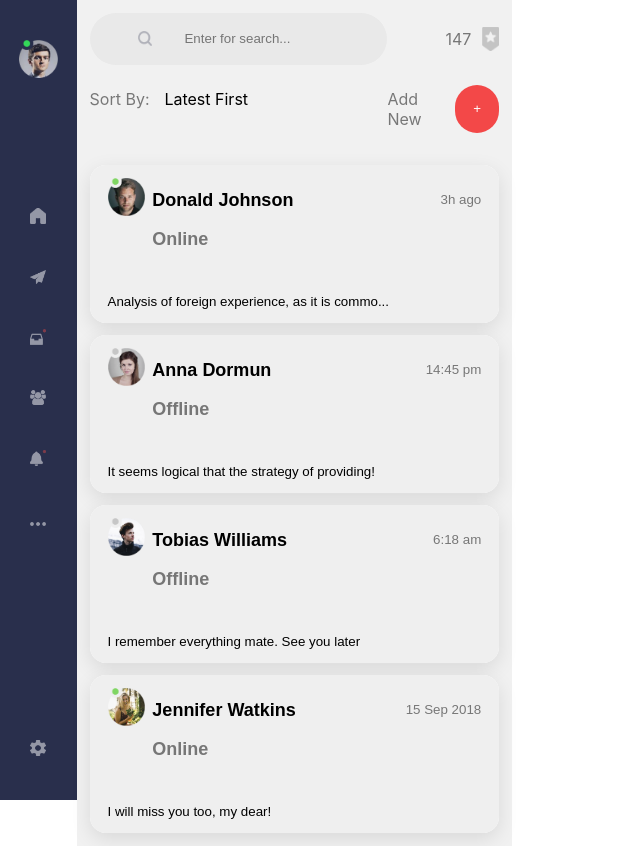
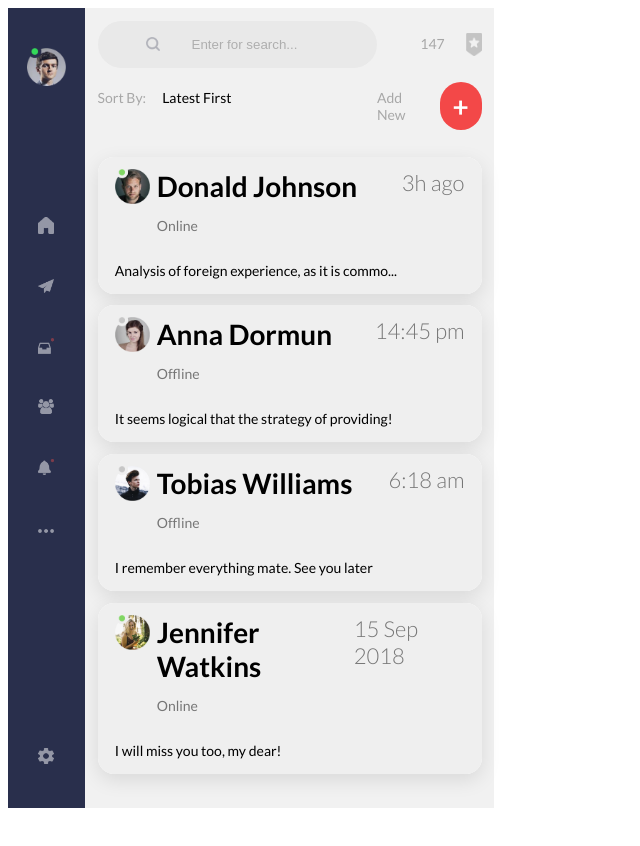
Before and after one commit to DDVVPP/Chat-App-Style-Challenge, a React (Create React App) app: page /inbox in a window 1280 px wide. Shown: the whole page, without its empty margins (0-640 px from the left). After the commit the page ends 816 px from the top, so only its background shows below. Built offline with nearby package versions, Linux system fonts and the light colour scheme.

Commit message:
feat: updated and added global styles, cleaned up local styles for most files

```diff
--- a/public/index.html
+++ b/public/index.html
@@ -2,13 +2,14 @@
 <html lang="en">
   <head>
     <meta charset="utf-8" />
+    <link
+      href="https://fonts.googleapis.com/css2?family=Lato:wght@100;300;400;700;900&display=swap"
+      rel="stylesheet"
+    />
     <link rel="icon" href="%PUBLIC_URL%/favicon.ico" />
     <meta name="viewport" content="width=device-width, initial-scale=1" />
     <meta name="theme-color" content="#000000" />
-    <meta
-      name="description"
-      content="Web site created using create-react-app"
-    />
+    <meta name="description" content="Web site created using create-react-app" />
     <link rel="apple-touch-icon" href="%PUBLIC_URL%/logo192.png" />
     <!--
       manifest.json provides metadata used when your web app is installed on a
@@ -26,6 +27,7 @@
     -->
     <title>React App</title>
   </head>
+
   <body>
     <noscript>You need to enable JavaScript to run this app.</noscript>
     <div id="root"></div>
--- a/src/App.js
+++ b/src/App.js
@@ -1,8 +1,9 @@
 import React from 'react';
-import styled from 'styled-components';
+import styled, { ThemeProvider } from 'styled-components';
 
 import NavigationPanel from './components/DirectMessaging/NavigationPanel';
 import GlobalStyle from './components/styles/globalStyle';
+import theme from './components/styles/theme.ts';
 import Routes from './routes';
 
 const Wrapper = styled.div`
@@ -11,11 +12,13 @@ const Wrapper = styled.div`
 `;
 function App() {
   return (
-    <Wrapper>
-      <NavigationPanel />
-      <Routes />
-      <GlobalStyle />
-    </Wrapper>
+    <ThemeProvider theme={theme}>
+      <Wrapper>
+        <NavigationPanel />
+        <Routes />
+        <GlobalStyle />
+      </Wrapper>
+    </ThemeProvider>
   );
 }
 
--- a/src/components/DirectMessaging/FriendCard.js
+++ b/src/components/DirectMessaging/FriendCard.js
@@ -1,15 +1,14 @@
 import React, { useState } from 'react';
 
 import {
-  Wrapper,
-  ContentWrapper,
+  FriendCardContainer,
+  ContentContainer,
   Button,
-  ProfileSummaryWrapper,
-  NameTimeWrapper,
+  FlexRowContainer,
   ImageUser,
-  NameText,
-  GreyText,
-  ParagraphText,
+  FlexColumnContainer,
+  ParagraphTextGrey,
+  H3TextGrey,
 } from '../styles/FriendCardStyles';
 
 const FriendCard = ({ selectedFriend, setProfile, profile, setFriend }) => {
@@ -21,25 +20,25 @@ const FriendCard = ({ selectedFriend, setProfile, profile, setFriend }) => {
     setButtonColor(!buttonColor);
   };
   return (
-    <Wrapper>
-      <Button buttonColor={buttonColor} onClick={ChatAndProfile}>
-        <ContentWrapper>
-          <ProfileSummaryWrapper>
+    <FriendCardContainer>
+      <Button typ="button" buttonColor={buttonColor} onClick={ChatAndProfile}>
+        <ContentContainer>
+          <FlexRowContainer>
             <ImageUser src={selectedFriend.profilePhoto} alt="profile" />
-            <NameTimeWrapper>
-              <NameText>
-                {selectedFriend.firstName} {selectedFriend.lastName}
-                <GreyText>{selectedFriend.status}</GreyText>
-              </NameText>
-              <GreyText>{selectedFriend.timeStamp}</GreyText>
-            </NameTimeWrapper>
-          </ProfileSummaryWrapper>
-          <ParagraphText>
-            {selectedFriend.messagesReceived[selectedFriend.messagesReceived.length - 1]}
-          </ParagraphText>
-        </ContentWrapper>
+            <FlexRowContainer>
+              <FlexColumnContainer>
+                <h2>
+                  {selectedFriend.firstName} {selectedFriend.lastName}
+                </h2>
+                <ParagraphTextGrey>{selectedFriend.status}</ParagraphTextGrey>
+              </FlexColumnContainer>
+              <H3TextGrey>{selectedFriend.timeStamp}</H3TextGrey>
+            </FlexRowContainer>
+          </FlexRowContainer>
+          <p>{selectedFriend.messagesReceived[selectedFriend.messagesReceived.length - 1]}</p>
+        </ContentContainer>
       </Button>
-    </Wrapper>
+    </FriendCardContainer>
   );
 };
 
--- a/src/components/DirectMessaging/FriendListPanel.js
+++ b/src/components/DirectMessaging/FriendListPanel.js
@@ -2,43 +2,41 @@ import React from 'react';
 
 import friends from '../../data/friends';
 import {
-  Wrapper,
-  SearchWrapper,
-  SearchBadgeWrapper,
-  StarBadgeWrapper,
-  SortWrapper,
-  Input,
-  GreyText,
-  NameText,
+  FriendListContainer,
+  Searchbar,
+  FlexRowSpaceBtwnContainer,
+  FlexRowEndContainer,
+  SortContainer,
+  ParagraphTextGrey,
   Button,
-  Image,
-  ImageBadge,
 } from '../styles/FriendListPanelStyles';
 import FriendCard from './FriendCard';
 
 const FriendListPanel = ({ setProfile, profile, setFriend, setButtonColor, buttonColor }) => {
   return (
-    <Wrapper>
-      <SearchBadgeWrapper>
-        <SearchWrapper>
-          <Image alt="search" src={require('../../assets/icons/search.png')} />
-          <Input type="text" placeholder="Enter for search..." />
-        </SearchWrapper>
-        <StarBadgeWrapper>
-          <GreyText>147</GreyText>
-          <ImageBadge alt="badge" src={require('../../assets/icons/starBadge.png')} />
-        </StarBadgeWrapper>
-      </SearchBadgeWrapper>
-      <SearchBadgeWrapper>
-        <SortWrapper>
-          <GreyText>Sort By:</GreyText>
-          <NameText>Latest First</NameText>
-        </SortWrapper>
-        <StarBadgeWrapper>
-          <GreyText>Add New</GreyText>
-          <Button>+</Button>
-        </StarBadgeWrapper>
-      </SearchBadgeWrapper>
+    <FriendListContainer>
+      <FlexRowSpaceBtwnContainer>
+        <Searchbar>
+          <img alt="search" src={require('../../assets/icons/search.png')} />
+          <input type="text" placeholder="Enter for search..." />
+        </Searchbar>
+        <FlexRowEndContainer>
+          <ParagraphTextGrey>147</ParagraphTextGrey>
+          <img alt="badge" src={require('../../assets/icons/starBadge.png')} />
+        </FlexRowEndContainer>
+      </FlexRowSpaceBtwnContainer>
+      <FlexRowSpaceBtwnContainer>
+        <SortContainer>
+          <ParagraphTextGrey>Sort By:</ParagraphTextGrey>
+          <p>Latest First</p>
+        </SortContainer>
+        <FlexRowEndContainer>
+          <ParagraphTextGrey>Add New</ParagraphTextGrey>
+          <Button>
+            <h2>+</h2>
+          </Button>
+        </FlexRowEndContainer>
+      </FlexRowSpaceBtwnContainer>
       {friends.map((selectedFriend) => {
         return (
           <FriendCard
@@ -52,7 +50,7 @@ const FriendListPanel = ({ setProfile, profile, setFriend, setButtonColor, butto
           />
         );
       })}
-    </Wrapper>
+    </FriendListContainer>
   );
 };
 
--- a/src/components/styles/FriendCardStyles.js
+++ b/src/components/styles/FriendCardStyles.js
@@ -1,52 +1,44 @@
 import styled from 'styled-components';
 
-export const Wrapper = styled.div`
+export const FriendCardContainer = styled.div`
   display: flex;
   flex-direction: column;
-  background-color: white;
+  background-color: ${({ theme }) => theme.colors.white};
   border-radius: 1rem;
   margin-top: 3%;
   box-shadow: 0 6px 20px 0 rgba(0, 0, 0, 0.1);
 `;
-export const ContentWrapper = styled.div`
+export const ContentContainer = styled.div`
   margin: 3%;
 `;
 export const Button = styled.button`
-  border: none;
   // background: ${({ buttonColor }) => (buttonColor ? '#292f4c' : 'none')};
   // color: ${({ buttonColor }) => (buttonColor ? 'white' : 'none')};
-    background: 'none';
-  cursor: pointer;
   border-radius: 1rem;
-  transition-duration: 0.4s;
   &:hover {
-    background-color: #292f4c;
-    color: white;
+    background-color: ${({ theme }) => theme.colors.deepBlue};
+    color: ${({ theme }) => theme.colors.white};
   }
 `;
-export const ProfileSummaryWrapper = styled.div`
+export const FlexRowContainer = styled.div`
   display: flex;
   flext-direction: row;
+  width: 100%;
+  justify-content: space-between;
 `;
-export const NameTimeWrapper = styled.div`
+export const FlexColumnContainer = styled.div`
   display: flex;
-  flext-direction: row;
-  justify-content: space-between;
-  width: 100%;
+  flex-direction: column;
+  justify-content: flex-start;
 `;
 export const ImageUser = styled.img`
   width: 10%;
   height: 10%;
   margin-right: 2%;
 `;
-export const NameText = styled.h1`
-  font-size: 18px;
-  text-align: left;
-`;
-export const GreyText = styled.p`
+export const ParagraphTextGrey = styled.p`
   opacity: 50%;
 `;
-export const ParagraphText = styled.p`
-  fon-size: 12px;
-  text-align: left;
+export const H3TextGrey = styled.h3`
+  opacity: 50%;
 `;
--- a/src/components/styles/FriendListPanelStyles.js
+++ b/src/components/styles/FriendListPanelStyles.js
@@ -1,56 +1,67 @@
 import styled from 'styled-components';
 
-export const Wrapper = styled.div`
+export const FriendListContainer = styled.div`
   display: flex;
   flex-direction: column;
-  width: 32vw;
+  width: 30vw;
   margin: 1vw;
 `;
-export const SearchWrapper = styled.div`
-  display: flex;
-  flex-direction: row;
-  border-radius: 50px;
-  border: none;
-  width: 80%;
-  background-color: #e9e9e9;
-`;
-export const SearchBadgeWrapper = styled.div`
+export const FlexRowSpaceBtwnContainer = styled.div`
   display: flex;
   flex-direction: row;
   width: 100%;
   justify-content: space-between;
   margin-bottom: 2%;
 `;
-export const StarBadgeWrapper = styled.div`
+export const Searchbar = styled.div`
+  display: flex;
+  flex-direction: row;
+  width: 80%;
+  border-radius: 50px;
+  border: none;
+  background-color: ${({ theme }) => theme.colors.searchbarGrey1};
+  input {
+    border: none;
+    width: 100%;
+    background-color: ${({ theme }) => theme.colors.transparent};
+    padding: 1rem;
+  }
+  input::placeholder {
+    opacity: 50%;
+  }
+  img {
+    align-self: center;
+    padding: 1rem;
+    margin-left: 2rem;
+    max-width: 5%;
+    height: auto;
+  }
+`;
+export const FlexRowEndContainer = styled.div`
   display: flex;
   flex-direction: row;
   justify-content: flex-end;
   width: 30%;
   height: auto;
+  img {
+    align-self: center;
+    margin-left: 5%;
+    max-width: 15%;
+    height: auto;
+  }
 `;
-export const SortWrapper = styled.div`
+export const ParagraphTextGrey = styled.p`
+  opacity: 30%;
+  margin-right: 1rem;
+`;
+export const SortContainer = styled.div`
   display: flex;
   flex-direction: row;
   width: 80%;
 `;
-export const Input = styled.input`
-  border: none;
-  width: 100%;
-  background-color: transparent;
-  padding: 1rem;
-`;
-export const GreyText = styled.p`
-  opacity: 0.5;
-  margin-right: 5%;
-`;
-export const NameText = styled.p`
-  text-align: left;
-`;
 export const Button = styled.button`
-  border: none;
-  background: #f34848;
-  cursor: pointer;
-  color: white;
+  background: ${({ theme }) => theme.colors.tomato};
+  color: ${({ theme }) => theme.colors.white};
   height: 3rem;
   width: 3rem;
   text-align: center;
@@ -58,20 +69,10 @@ export const Button = styled.button`
   border-radius: 50px;
   transition-duration: 0.4s;
   &:hover {
-    background-color: #292f4c;
+    background-color: ${({ theme }) => theme.colors.deepBlue};
     color: white;
   }
+  h2 {
+    text-align: center;
+  }
 `;
-export const Image = styled.img`
-  align-self: center;
-  padding: 1rem;
-  margin-left: 2rem;
-  max-width: 5%;
-  height: auto;
-`;
-export const ImageBadge = styled.img`
-  align-self: center;
-  margin-left: 5%;
-  max-width: 15%;
-  height: auto;
-`;
--- a/src/components/styles/ProfilePanelStyles.js
+++ b/src/components/styles/ProfilePanelStyles.js
@@ -1,8 +1,8 @@
 import styled from 'styled-components';
 
-export const Wrapper = styled.div`
+export const ProfilePanelContainer = styled.div`
   background-color: white;
-  width: 22vw;
+  width: 20vw;
   border-left: 1px;
   height: 100vh;
 `;
@@ -14,18 +14,24 @@ export const Content = styled.div`
 export const CenteredContent = styled.div`
   display: flex;
   flex-direction: column;
+  img {
+    align-self: center;
+    margin-bottom: 15%;
+    width: 80%;
+    height: auto;
+  }
+  h1 {
+    text-align: center;
+  }
+  p {
+    text-align: center;
+  }
 `;
-export const Icons = styled.div`
+export const IconContainer = styled.div`
   display: flex;
   flex-direction: row;
   justify-content: center;
   margin: 10%;
-`;
-export const Link = styled.a`
-  display: flex;
-  cursor: pointer;
-  justify-content: center;
-  // position: absolute;
 `;
 export const Image = styled.img`
   align-self: center;
@@ -33,59 +39,34 @@ export const Image = styled.img`
   max-width: 70%;
   height: auto;
 `;
-export const ContactWrapper = styled.div`
+export const ContactContainer = styled.div`
   display: flex;
   flex-direction: row;
 `;
 
-export const ContactDetailsWrapper = styled.div`
+export const ContactDetailsContainer = styled.div`
   display: flex;
   flex-direction: column;
   margin-right: 2%;
 `;
-export const ImageUser = styled.img`
-  align-self: center;
-  margin-bottom: 15%;
-  width: 80%;
-  height: auto;
-`;
-export const NameText = styled.h1`
-  font-size: 18px;
-  text-align: center;
-`;
-export const GreyText = styled.p`
+export const H3GreyText = styled.h3`
   opacity: 50%;
   text-align: center;
 `;
-export const GreyTextLarge = styled.h1`
-  opacity: 50%;
-  font-size: 20px;
-  text-align: right;
-`;
-export const GreyParagraphText = styled.p`
+export const ParagraphTextGrey = styled.p`
   opacity: 50%;
   text-align: right;
   margin-right: 2%;
 `;
-export const ParagraphText = styled.p`
-  text-align: left;
-`;
-export const AboutMeText = styled.p`
-  text-align: center;
-`;
-export const ButtonWrapper = styled.div`
+export const ButtonContainer = styled.div`
   display: flex;
   justify-content: flex-end;
 `;
 export const Button = styled.button`
-  border: none;
-  background: none;
-  cursor: pointer;
   padding: 1rem;
   text-align: right;
-  opacity: 0.5;
-  transition-duration: 0.4s;
+  opacity: 30%;
   &:hover {
-    opacity: 1;
+    opacity: 100%;
   }
 `;
--- a/src/components/styles/globalStyle.js
+++ b/src/components/styles/globalStyle.js
@@ -1,19 +1,42 @@
 import { createGlobalStyle } from 'styled-components';
 
+import theme from './theme.ts';
+
 const GlobalStyle = createGlobalStyle`
-@import url(‘https://fonts.googleapis.com/css?family=Montserrat|Roboto');
-  body {
+
+*
+  h1 {
+    font-family: ${(props) => props.theme.fontFamily[0]};
+  font-weight: ${(props) => props.theme.fontWeights.bold};
+  font-size: ${theme.fontSizes.heading[2]}px;
+  text-align: left;
   margin: 0;
-  font-family: -apple-system, BlinkMacSystemFont, 'Segoe UI', 'Roboto', 'Oxygen',
-    'Ubuntu', 'Cantarell', 'Fira Sans', 'Droid Sans', 'Helvetica Neue',
-    sans-serif;
-  -webkit-font-smoothing: antialiased;
-  -moz-osx-font-smoothing: grayscale;
 }
-
-code {
-  font-family: source-code-pro, Menlo, Monaco, Consolas, 'Courier New',
-    monospace;
+  h2 {
+    font-family: ${(props) => props.theme.fontFamily[0]};
+  font-weight: ${(props) => props.theme.fontWeights.bold};
+  font-size: ${(props) => props.theme.fontSizes.heading[1]}px;
+  text-align: left;
+  margin: 0;
+}
+  h3 {
+    font-family: ${(props) => props.theme.fontFamily[0]};
+  font-weight: ${(props) => props.theme.fontWeights.light};
+  font-size: ${(props) => props.theme.fontSizes.heading[0]}px;
+  text-align: left;
+  margin: 0;
+}
+p {
+  font-family: ${(props) => props.theme.fontFamily[0]};
+  font-weight: ${(props) => props.theme.fontWeights.regular};
+  font-size: ${(props) => props.theme.fontSizes.paragraph[1]}px;
+  text-align: left;
+}
+button {
+  background: 'none';
+  border: none;
+  cursor: pointer;
+  transition-duration: 0.4s;
 }
 `;
 
--- /dev/null
+++ b/src/components/styles/theme.ts
@@ -0,0 +1,26 @@
+const fontFamily = ['Lato', 'sans-serif'];
+
+const fontWeights = {
+  thin: 100,
+  light: 300,
+  regular: 400,
+  bold: 700,
+};
+
+const fontSizes = {
+  paragraph: [10, 14],
+  heading: [22, 28, 32],
+};
+
+const colors = {
+  transparent: 'transparent',
+  black: '#000e1a',
+  white: '#fff',
+  searchbarGrey1: '#e9e9e9',
+  tomato: '#f34848',
+  deepBlue: '#292f4c',
+};
+
+const theme = { fontFamily, fontWeights, fontSizes, colors };
+
+export default theme;
```
Also changed, not shown: src/App.css (+7 -5 lines), src/components/DirectMessaging/ProfilePanel.js (+37 -42 lines).
